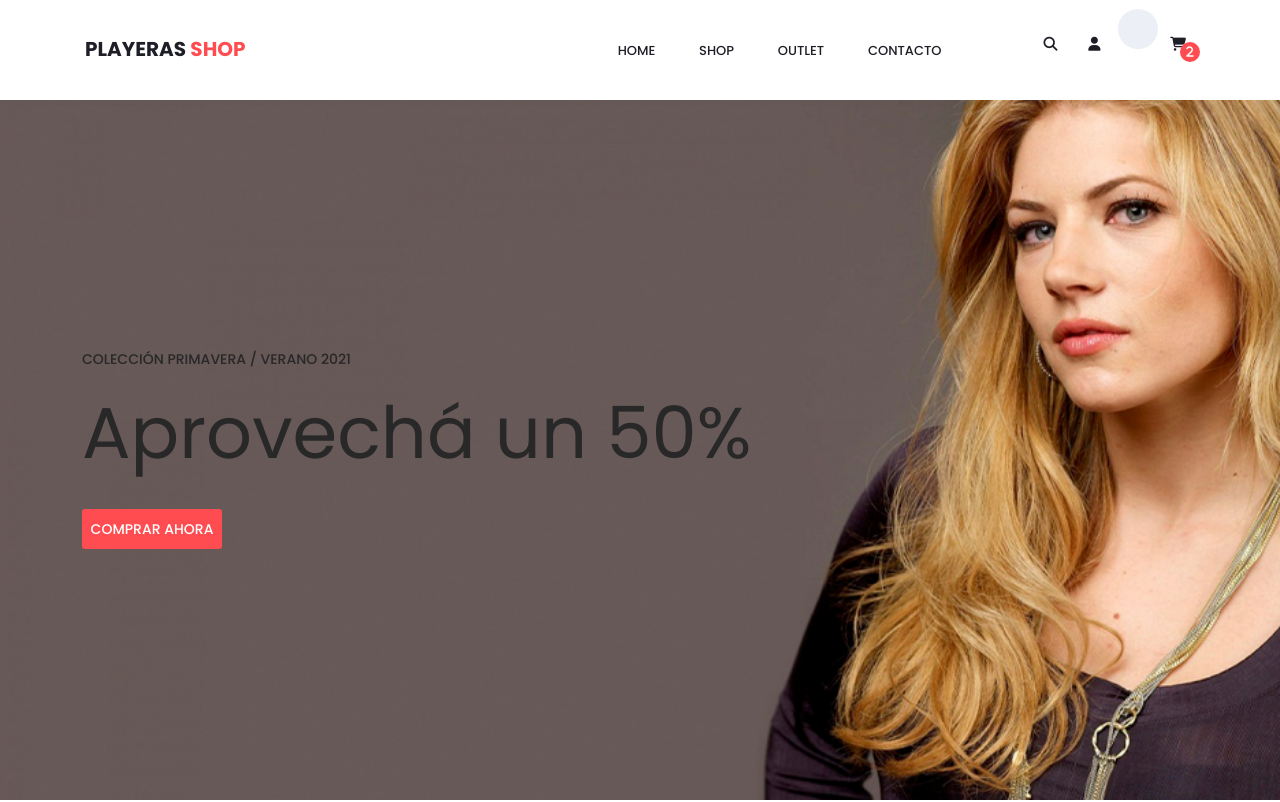
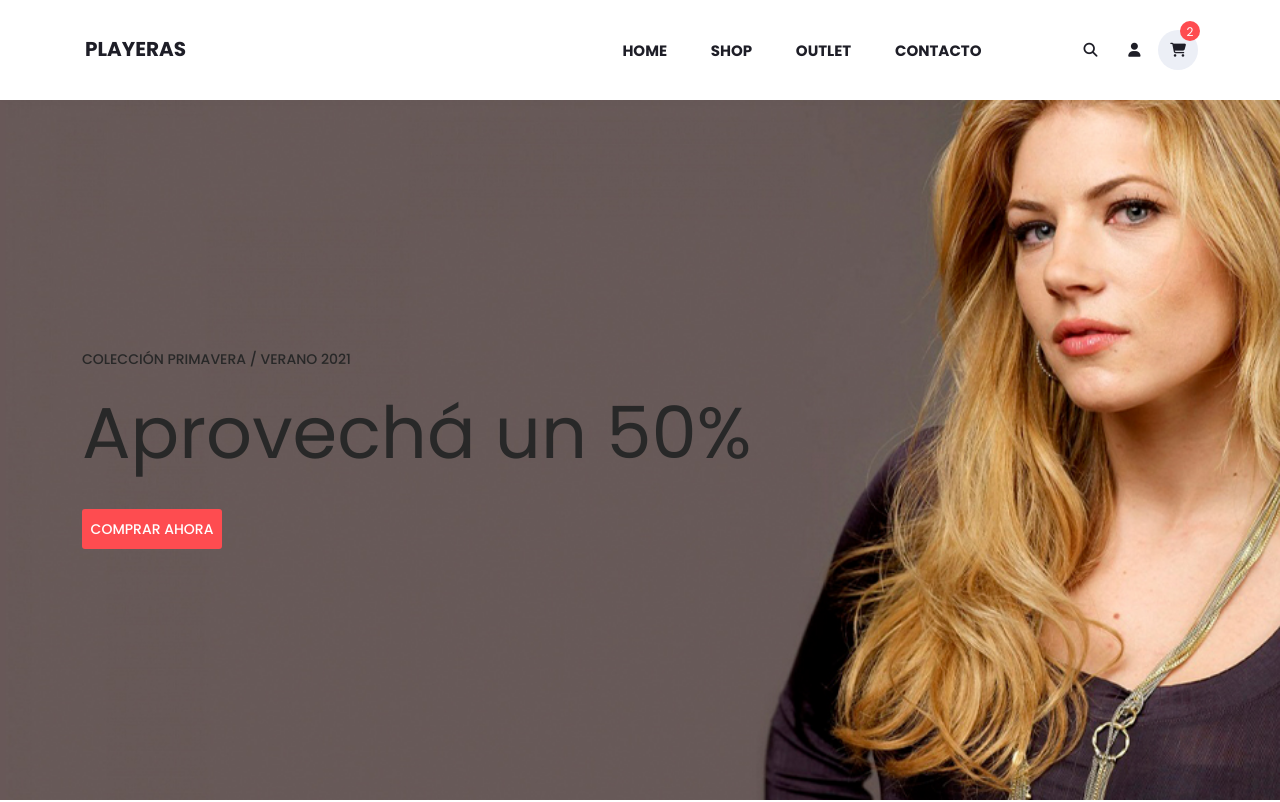
Before and after one commit to ClaudioMandujano/UtnProyecto, a plain HTML site: page index.html in a window 1280 px wide. Shown: the top 802 px of the page. Drawn offline with nearby package versions, Linux system fonts and the light colour scheme.

Commit message:
Navbar arreglado y contrase

```diff
--- a/index.html
+++ b/index.html
@@ -28,7 +28,7 @@
 						<div class="row">
 							<div class="col-lg-12 text-right">
 								<div class="logo_container">
-									<a href="#">Playeras <span>Shop</span></a>
+									<a href="#">Playeras</a>
 								</div>
 								<nav class="navbar">
 									<ul class="navbar_menu">
@@ -38,12 +38,12 @@
 										<li> <a href="#">Contacto</a></li>
 									</ul>
 									<ul class="navbar_user">
-										<li> <a href="#"><i class="fa fa-search" aria-hidden="true" ></i></a></li>
-										<li> <a href="#"><i class="fa fa-user" aria-hidden="true" ></i></a></li>
+										<li><a href="#"><i class="fa fa-search" arial-hidden="true"></i></a></li>
+										<li><a href="#"><i class="fa fa-user" arial-hidden="true"></i></a></li>
 										<li class="checkout">
 											<a href="#">
-												<li class="fa fa-shopping-cart" aria-hidden="true"></i>
-												<span id="checkout_items" class="checkout_items">2</span>
+												<i class="fa fa-shopping-cart" aria-hidden="true"></i>
+												<span id="checkout_item" class="checkout_items">2</span>
 											</a>
 										</li>
 									</ul>
--- a/styles/estilos.css
+++ b/styles/estilos.css
@@ -239,7 +239,6 @@ h1, h2, h3, h4, h5, h6{
     zoom: 1;
  }
 
-
  .super_container{
      width: 100%;
      overflow: hidden;
@@ -281,14 +280,15 @@ h1, h2, h3, h4, h5, h6{
 .navbar_menu li a{
     display: block;
     color: #1e1e27;
-    font-size: 13px;
+    font-size: 15px;
     font-weight: 500;
     text-transform: uppercase;
     padding: 20px;
     transition: color 0.3 ease;
+    font-weight: bold;
 }
 .navbar_menu li a:hover{
-    color: #b5aec4;
+    color: #ff6347;
 }
 .navbar_user{
     margin-left: 37px;
@@ -312,7 +312,7 @@ h1, h2, h3, h4, h5, h6{
 }
 
 .navbar_user li a:hover{
-    color: #b5aec4;
+    color: #ff6347;
 }
 
 .checkout{
@@ -403,9 +403,9 @@ main_slider_content{
     width: 100%;
 }
 
-
 .red_button a:hover{
-background: #fe7c7f;
+background: #ffffff;
+color: #fe4c50;
 }
 
 .shop_now_button{
@@ -452,7 +452,7 @@ background: #fe7c7f;
 
 
 .banner_categoria a:hover{
-    color: #b5aec4;
+ color: #fe4c50;
 }
 
 /* SECCION DE NOVEDADES */
```
